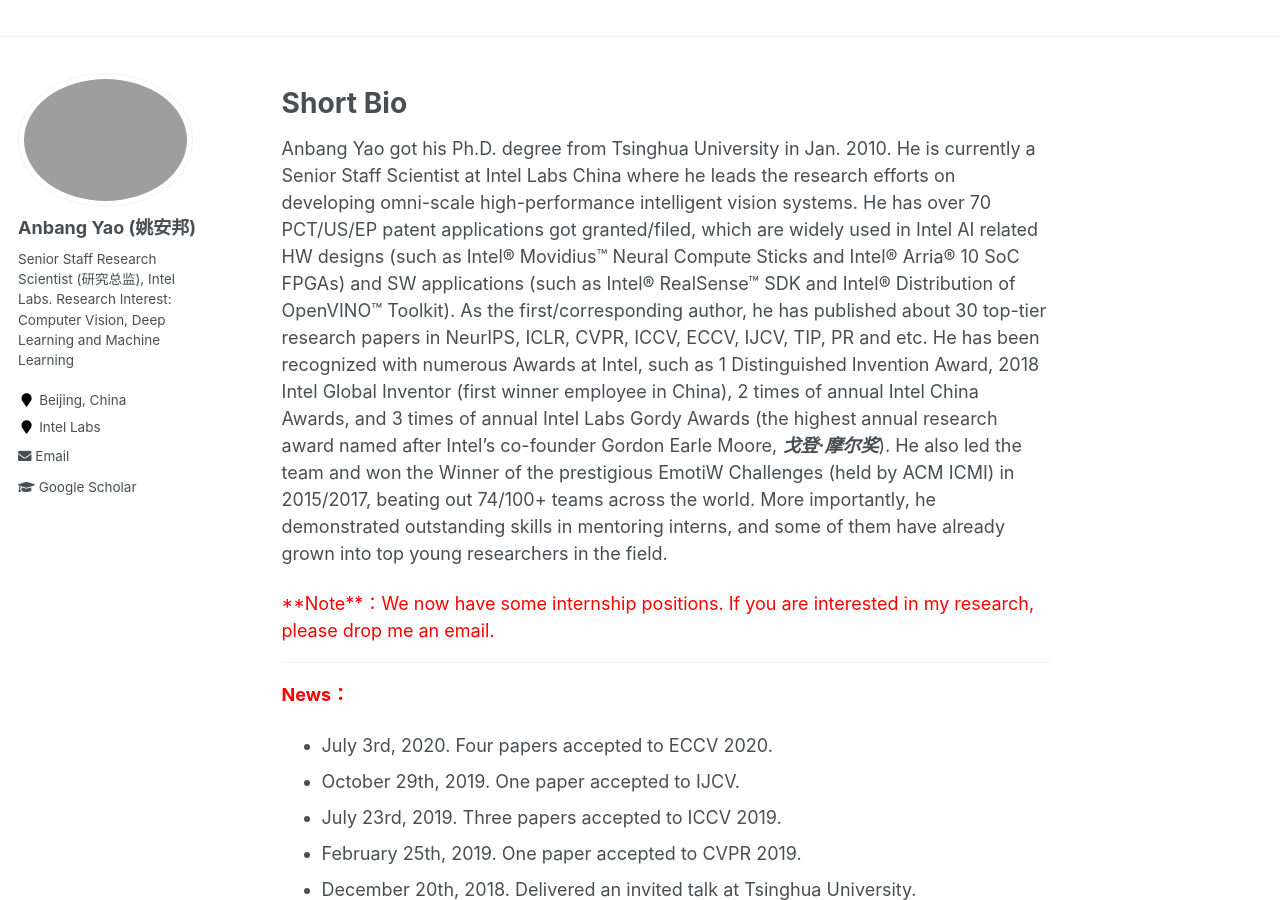
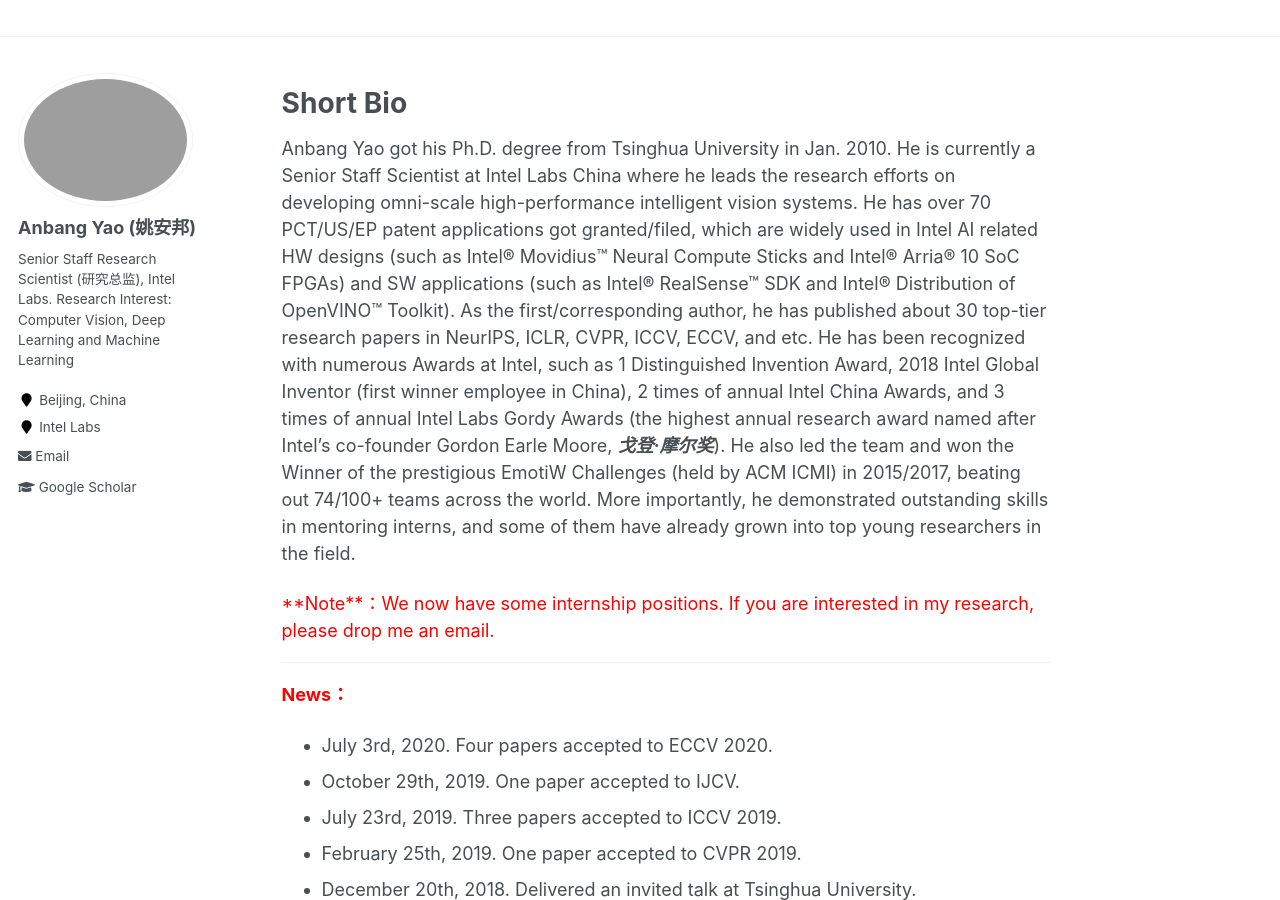
Before and after one commit to YaoAnbang/YaoAnbang.github.io, a Jekyll site: the page built from _pages/about.md, in a window 1280 px wide and 900 px high. Built offline with Jekyll 4.4.1, drawn with Linux system fonts in a browser that asks for light colours.

Commit message:
Update about.md

```diff
--- a/_pages/about.md
+++ b/_pages/about.md
@@ -11,7 +11,7 @@
 Short Bio
 =====
 
-Anbang Yao got his Ph.D. degree from Tsinghua University in Jan. 2010. He is currently a Senior Staff Scientist at Intel Labs China where he leads the research efforts on developing omni-scale high-performance intelligent vision systems. He has over 70 PCT/US/EP patent applications got granted/filed, which are widely used in Intel AI related HW designs (such as Intel® Movidius™ Neural Compute Sticks and Intel® Arria® 10  SoC FPGAs) and SW applications (such as Intel® RealSense™ SDK and Intel® Distribution of OpenVINO™ Toolkit). As the first/corresponding author, he has published about 30 top-tier research papers in NeurIPS, ICLR, CVPR, ICCV, ECCV, IJCV, TIP, PR and etc. He has been recognized with numerous Awards at Intel, such as 1 Distinguished Invention Award, 2018 Intel Global Inventor (first winner employee in China), 2 times of annual Intel China Awards, and 3 times of annual Intel Labs Gordy Awards (the highest annual research award named after Intel's co-founder Gordon Earle Moore, ***戈登·摩尔奖***). He also led the team and won the Winner of the prestigious EmotiW Challenges (held by ACM ICMI) in 2015/2017, beating out 74/100+ teams across the world. More importantly, he demonstrated outstanding skills in mentoring interns, and some of them have already grown into top young researchers in the field.
+Anbang Yao got his Ph.D. degree from Tsinghua University in Jan. 2010. He is currently a Senior Staff Scientist at Intel Labs China where he leads the research efforts on developing omni-scale high-performance intelligent vision systems. He has over 70 PCT/US/EP patent applications got granted/filed, which are widely used in Intel AI related HW designs (such as Intel® Movidius™ Neural Compute Sticks and Intel® Arria® 10  SoC FPGAs) and SW applications (such as Intel® RealSense™ SDK and Intel® Distribution of OpenVINO™ Toolkit). As the first/corresponding author, he has published about 30 top-tier research papers in NeurIPS, ICLR, CVPR, ICCV, ECCV, and etc. He has been recognized with numerous Awards at Intel, such as 1 Distinguished Invention Award, 2018 Intel Global Inventor (first winner employee in China), 2 times of annual Intel China Awards, and 3 times of annual Intel Labs Gordy Awards (the highest annual research award named after Intel's co-founder Gordon Earle Moore, ***戈登·摩尔奖***). He also led the team and won the Winner of the prestigious EmotiW Challenges (held by ACM ICMI) in 2015/2017, beating out 74/100+ teams across the world. More importantly, he demonstrated outstanding skills in mentoring interns, and some of them have already grown into top young researchers in the field.
 
 <font color="red">**Note**：We now have some internship positions. If you are interested in my research, please drop me an email. </font>
 ---
```
